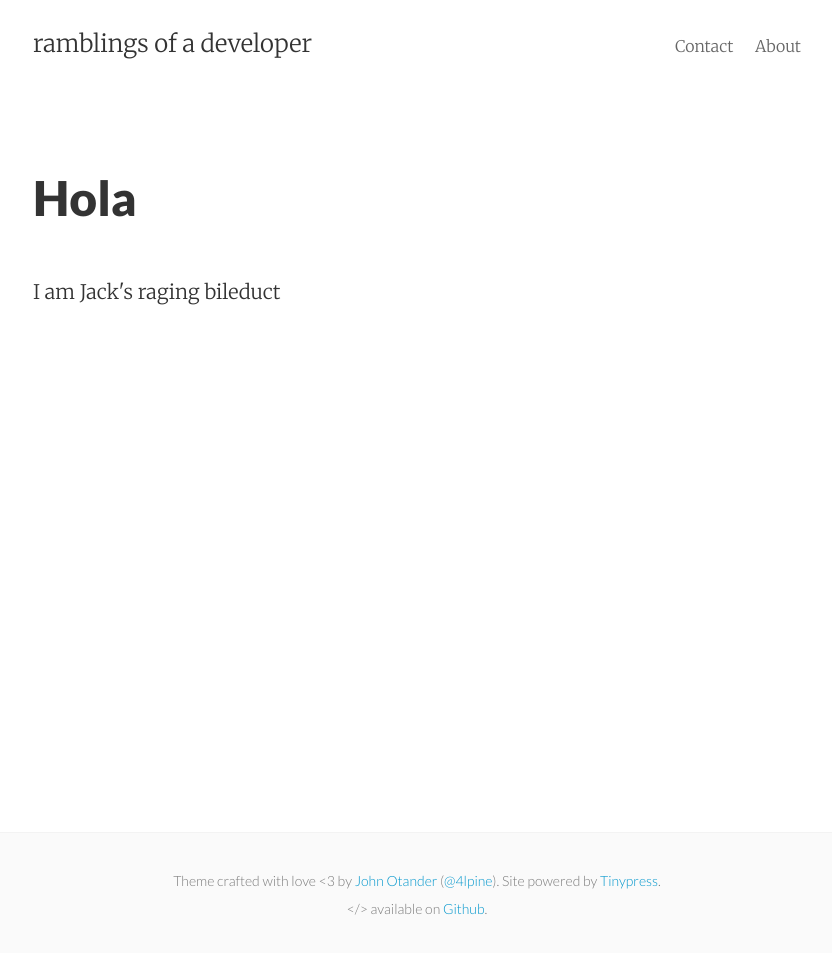
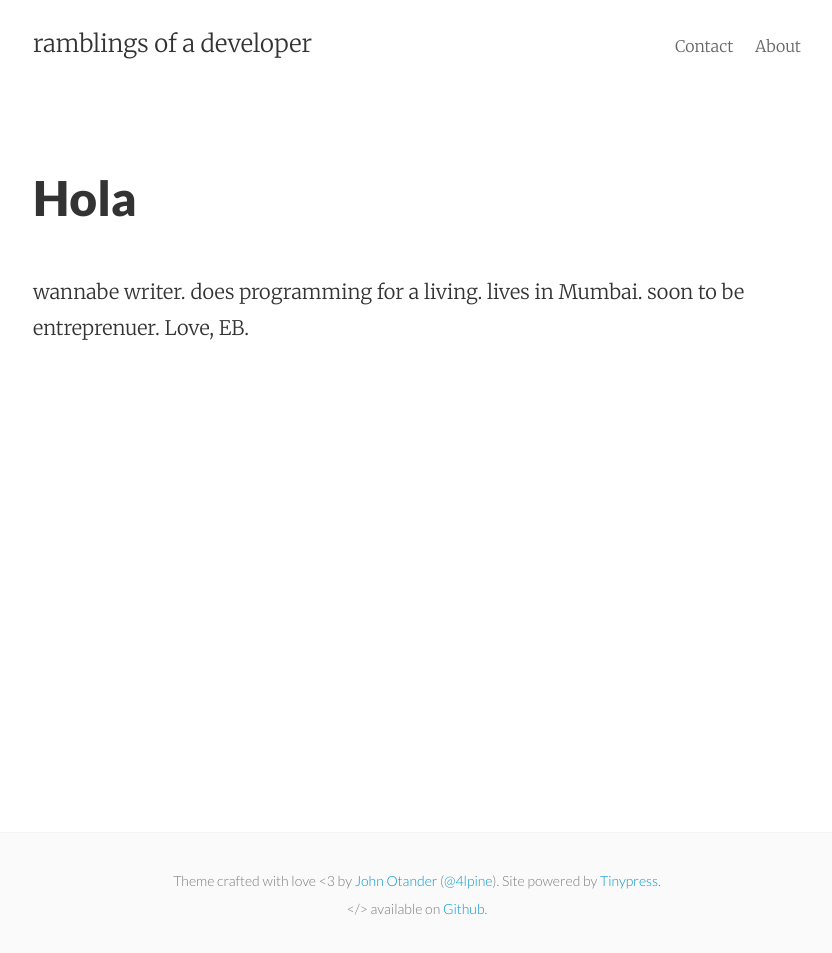
Before and after one commit to binsearch/binsearch.github.io, a Jekyll site: the page built from about.html, in a window 1280 px wide. Shown: the whole page, without its empty margins (223-1055 px from the left). Built offline with Jekyll 4.4.1, drawn with Linux system fonts in a browser that asks for light colours.

Commit message:
write about page

```diff
--- a/about.html
+++ b/about.html
@@ -6,6 +6,10 @@ permalink: /about/
 
 <div class="py2">
   <p>
-  	I am Jack's raging bileduct
+  	wannabe writer. does programming for a living.
+  	lives in Mumbai. soon to be entreprenuer.
+
+  	Love,
+  	EB.
   </p>
 </div>
```
